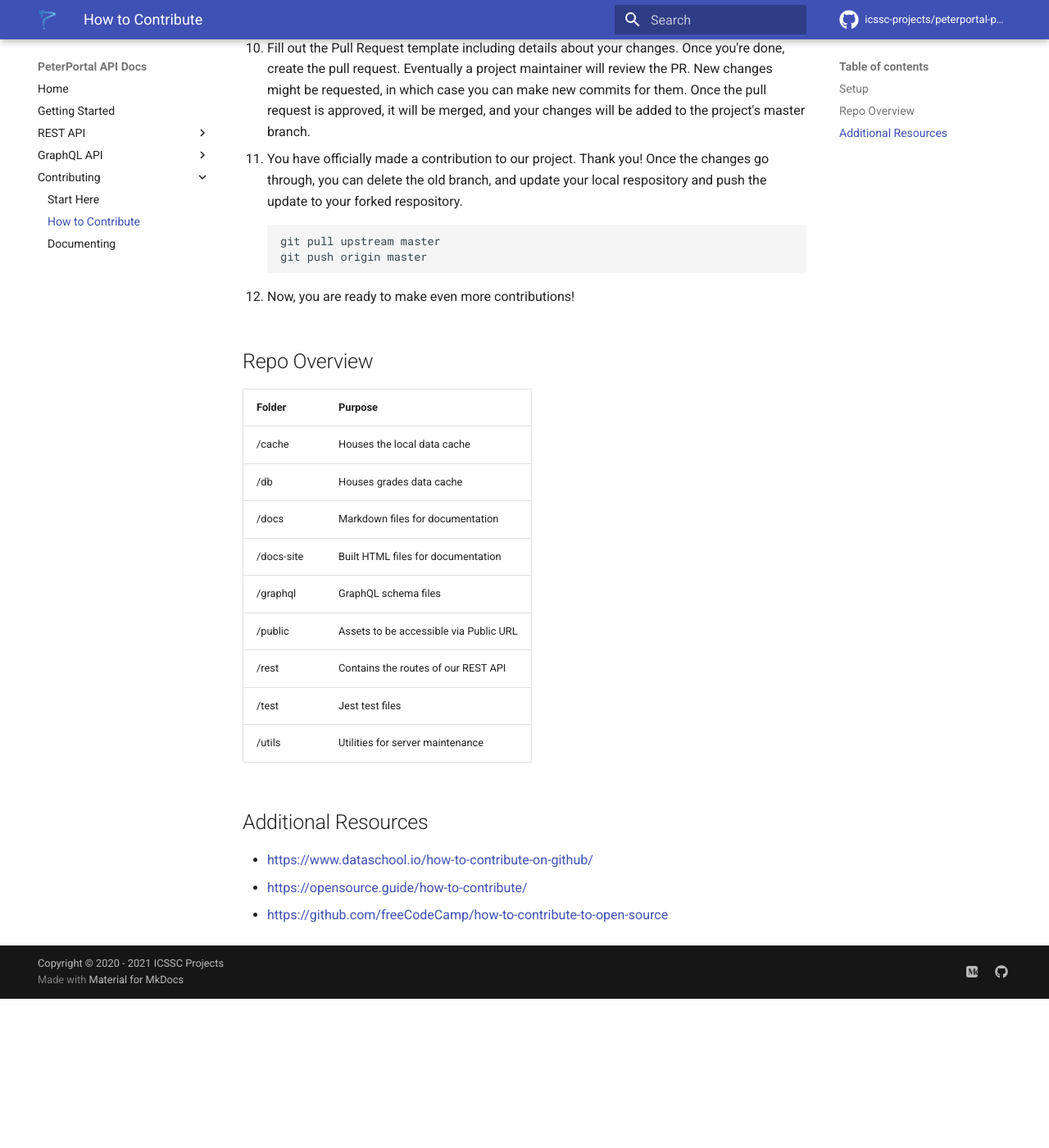
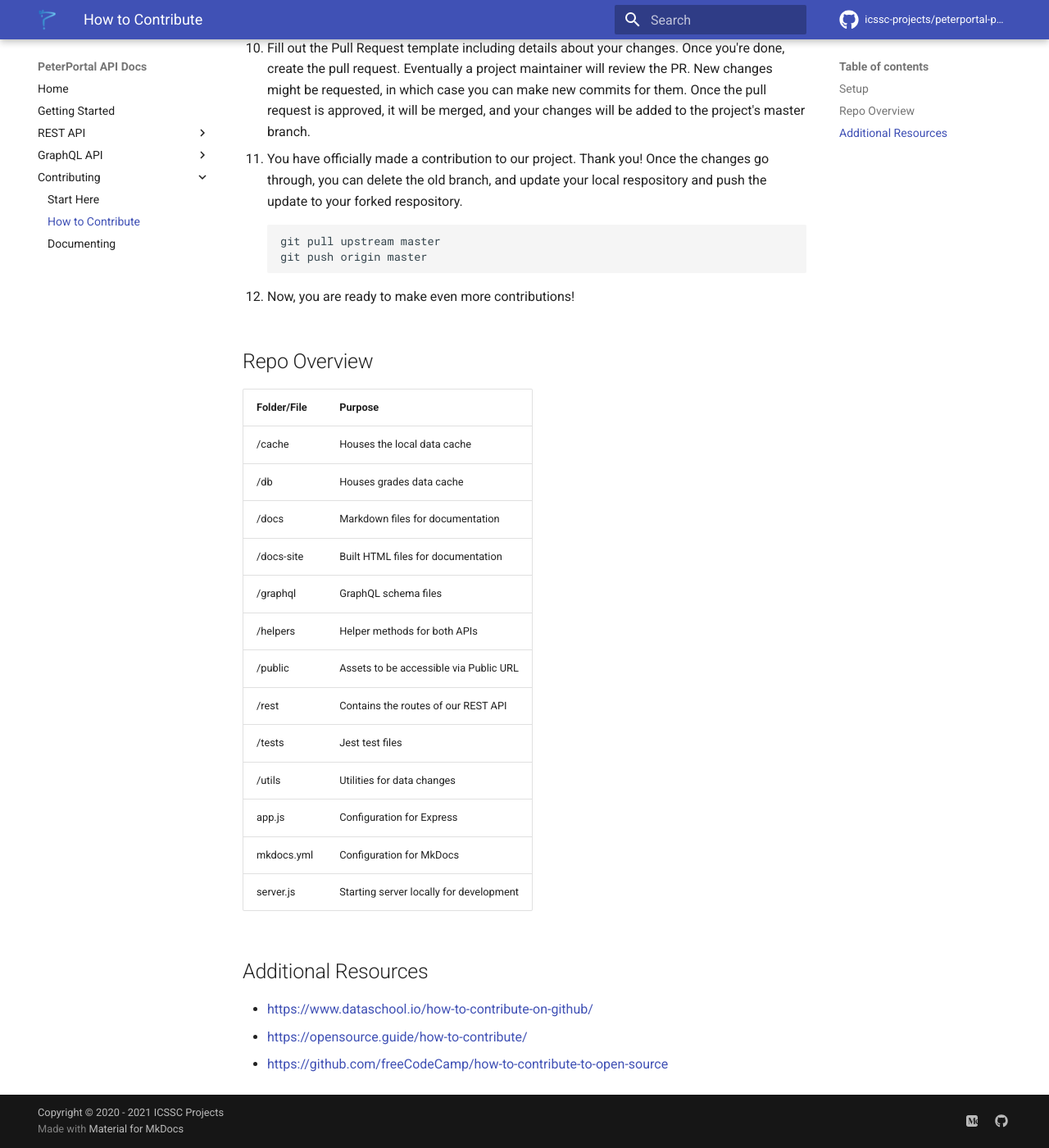
Before and after one commit to icssc/peterportal-public-api, an MkDocs documentation site: the page built from docs/Contributing/how_to_contribute.md, in a window 1280 px wide and 1400 px high, scrolled down 1190 px. Shown: the whole window at 82% size. Built offline with MkDocs 1.6.1 and Material for MkDocs 9.7.7, drawn with Linux system fonts in a browser that asks for light colours; nearby versions of some CDN libraries; comment, search, counter and statistics services are not loaded; before the commit the page ends 2408 px from its top, so only the background shows below that.

Commit message:
Updated repo overview and removed unused folder

```diff
--- a/docs/Contributing/how_to_contribute.md
+++ b/docs/Contributing/how_to_contribute.md
@@ -59,17 +59,21 @@ If you're wondering how to contribute to open source project and this is your fi
 
 ## Repo Overview
 
-| Folder | Purpose |
+| Folder/File | Purpose |
 | ----------- | ----------- |
 | /cache | Houses the local data cache |
 | /db | Houses grades data cache |
 | /docs | Markdown files for documentation |
 | /docs-site | Built HTML files for documentation |
 | /graphql | GraphQL schema files |
+| /helpers | Helper methods for both APIs |
 | /public | Assets to be accessible via Public URL |
 | /rest | Contains the routes of our REST API |
-| /test | Jest test files  |
-| /utils | Utilities for server maintenance |
+| /tests | Jest test files  |
+| /utils | Utilities for data changes |
+| app.js | Configuration for Express |
+| mkdocs.yml | Configuration for MkDocs |
+| server.js | Starting server locally for development |
 
 ## Additional Resources
 - <https://www.dataschool.io/how-to-contribute-on-github/>
--- a/mkdocs.yml
+++ b/mkdocs.yml
@@ -5,7 +5,6 @@ repo_name: icssc-projects/peterportal-public-api
 
 theme:
   name: material
-  custom_dir: overrides
   favicon: images/peter_favicon.png
   logo: images/peter_favicon.png
   icon:
--- a/overrides/main.html
+++ /dev/null
@@ -1,7 +0,0 @@
-{% extends "base.html" %}
-
-{% block libs %}
-    <script type="text/javascript" src="//code.jquery.com/jquery-1.7.1.min.js"></script>
-    <script src="//ajax.aspnetcdn.com/ajax/jquery.validate/1.11.1/jquery.validate.min.js"></script>
-
-{% endblock %}
```
